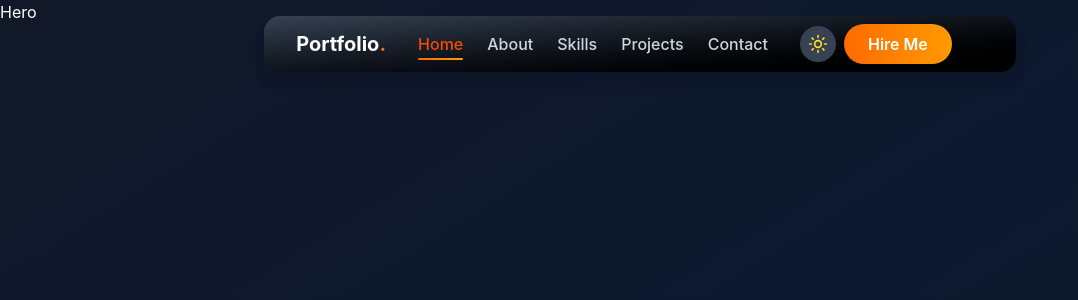
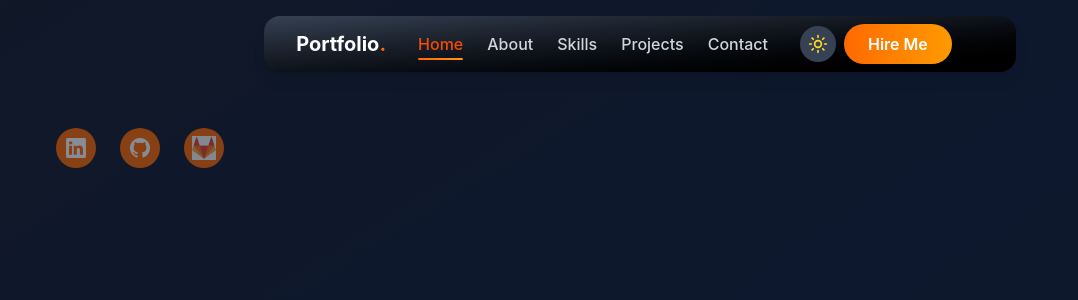
Before and after one commit to jasirpk/React-Portfolio, a React (Vite) app: page / in a window 1280 px wide. Shown: the top 300 px of the page, without its empty margins (0-1078 px from the left). Built offline with nearby package versions, Linux system fonts and the light colour scheme.

Commit message:
social icons added

```diff
--- a/src/components/Hero.jsx
+++ b/src/components/Hero.jsx
@@ -1,14 +1,63 @@
 import linkedin from '../assets/linkedin.png'
 import github from '../assets/github.png'
+import gitlab from '../assets/gitlab.png'
 
-const Hero = () => {
+const Hero = ({darkMode}) => {
   const socialIcons = [
     { icon: linkedin, alt: 'linkedin' },
     { icon: github, alt: 'github' },
+    { icon: gitlab, alt: 'gitlab' },
+  ];
 
-  ]
+  const darkTheme = {
+    textPrimary: 'text-white',
+    textSecondary: 'text-gray-300',
+    buttonSecondary: 'text-white border-2 border-orange-500 hover:bg-orange-600',
+    decorativeCircle: 'bg-orange-500 opacity-50'
+  };
+
+  const lightTheme = {
+    textPrimary: 'text-gray-900',
+    textSecondary: 'text-gray-700',
+    buttonSecondary: 'text-gray-800 border-2 border-orange-500 hover:bg-orange-500 hover:text-white',
+    decorativeCircle: 'bg-orange-400 opacity-20'
+  };
+
+  const theme = darkMode ? darkTheme : lightTheme;
+
   return (
-    <div>Hero</div>
+    <div className='relative overflow-hidden min-h-screen flex flex-col'>
+      <section
+      id='home'
+      data-aos='fade-up'
+      data-aos-delay='250'
+      className='body-font z-10'
+      >
+        <div className='container mx-auto flex px-4 sm:px-8 lg:px-14 py-12 lg:py-32 flex-col lg:flex-row items-center justify-between lg:mt-0 mt-14'>
+          <div className='lg:w-1/2 w-full flex flex-col items-center lg:items-start text-center lg:text-left mb-12 lg:mb-0'>
+          <div className='flex justify-center lg:justify-start gap-4 sm:gap-6 sm:mb-7 w-full'>
+            {socialIcons.map((social, index)=>(
+              <a
+                href='#'
+                target='_blank'
+                data-aos-delay={index * 100}
+                rel='noopener noreferrer'
+                className={`p-2 rounded-full ${theme.decorativeCircle}`}
+                aria-label={social.alt}
+              >
+                <img src={social.icon} alt={social.alt} className='w-6 h-6' />
+              </a>
+            ))}
+
+          </div>
+
+          </div>
+
+        </div>
+
+      </section>
+
+    </div>
   )
 }
 
```
Also changed, not shown: src/assets/gitlab.png (added).
